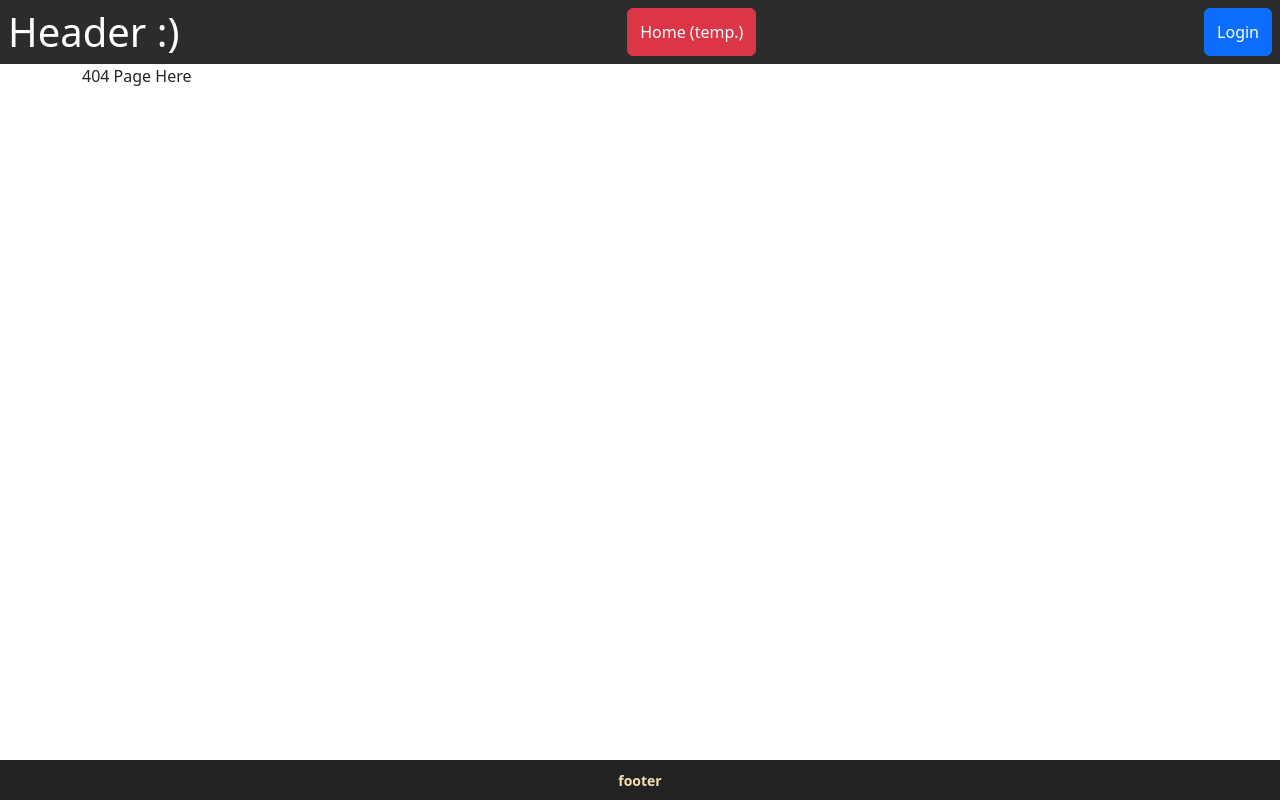
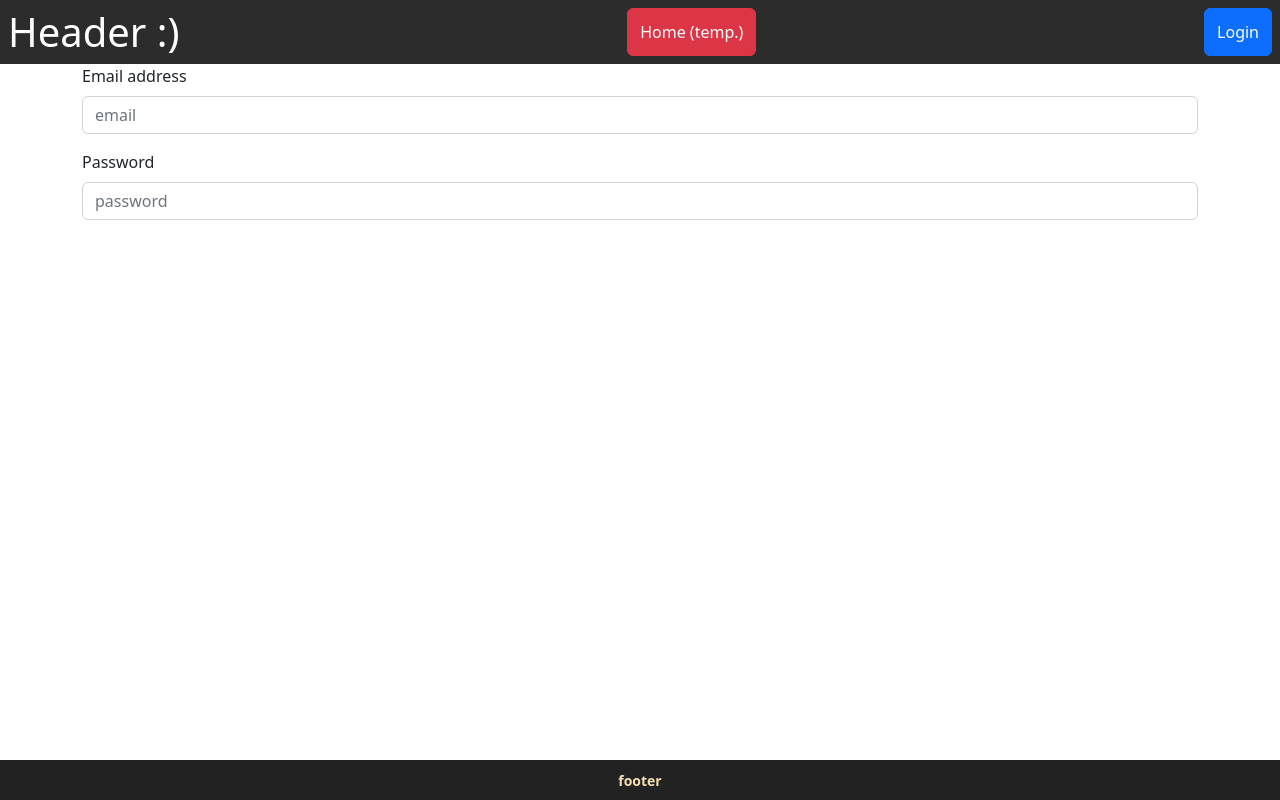
Before and after one commit to JoshThorntonDev/a1-3786643-3785167, a React (Create React App) app: page /register in a window 1280 px wide. Before the commit this address had no page. Built offline with nearby package versions, Linux system fonts and the light colour scheme.

Commit message:
Created register form based on current login form

```diff
--- a/src/App.js
+++ b/src/App.js
@@ -3,6 +3,7 @@ import "bootstrap/dist/css/bootstrap.min.css";
 import Header from "./components/Header.js";
 import Footer from "./components/Footer.js";
 import Login from "./components/Login";
+import Register from "./components/Register";
 import { BrowserRouter, Route, Routes } from "react-router-dom";
 
 function App() {
@@ -13,6 +14,7 @@ function App() {
         <Routes>
           <Route path="/" element='root' />
           <Route path="/login" element={<Login/>} />
+          <Route path="/register" element={<Register/>} />
           <Route path="*" element='404 Page Here' />
         </Routes>
       </div>
--- /dev/null
+++ b/src/components/Register.js
@@ -0,0 +1,24 @@
+import Form from "react-bootstrap/Form";
+
+function Register() {
+    return (
+        <div className="register">
+        <Form>
+          <Form.Group className="mb-3">
+            <Form.Label>Email address</Form.Label>
+            <Form.Control type="email" name="email" placeholder="email" />
+          </Form.Group>
+          <Form.Group>
+            <Form.Label>Password</Form.Label>
+            <Form.Control
+              type="password"
+              name="password"
+              placeholder="password"
+            />
+          </Form.Group>
+        </Form>
+      </div>
+    );
+}
+
+export default Register;
```
